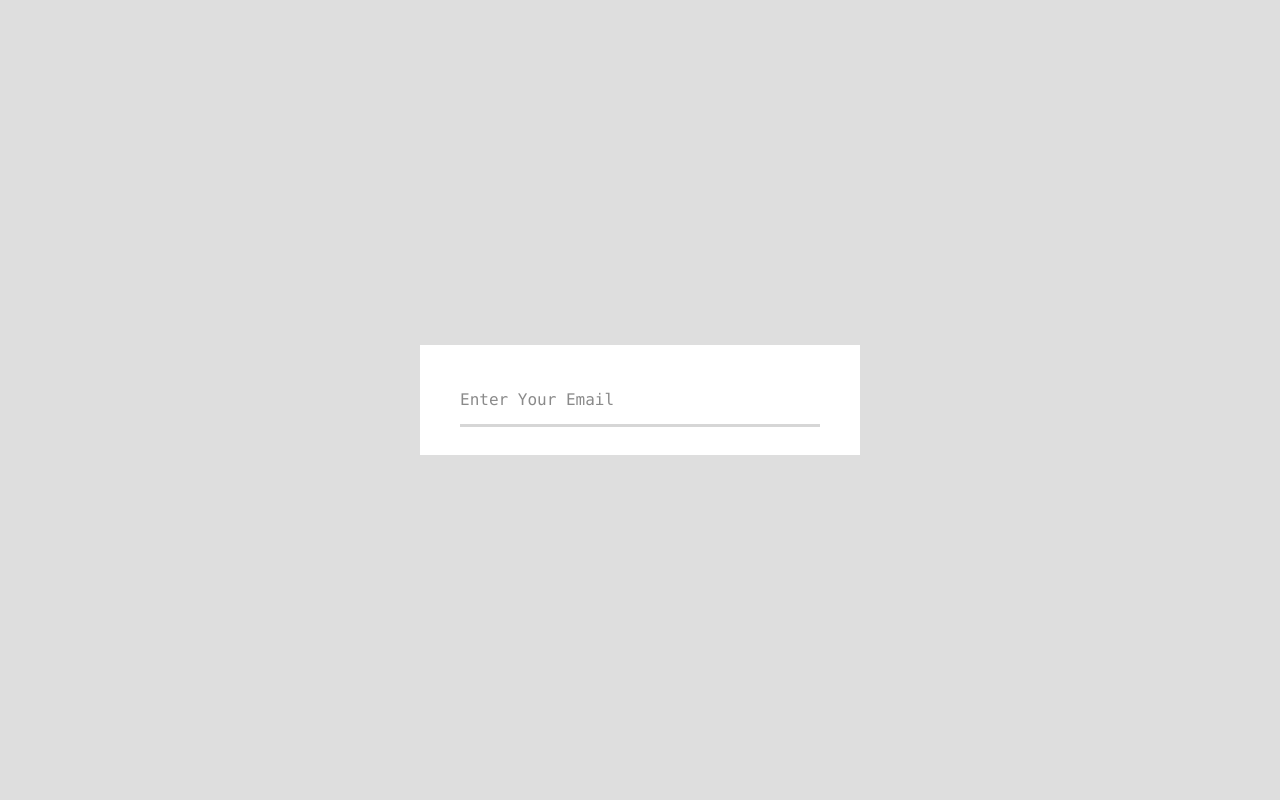
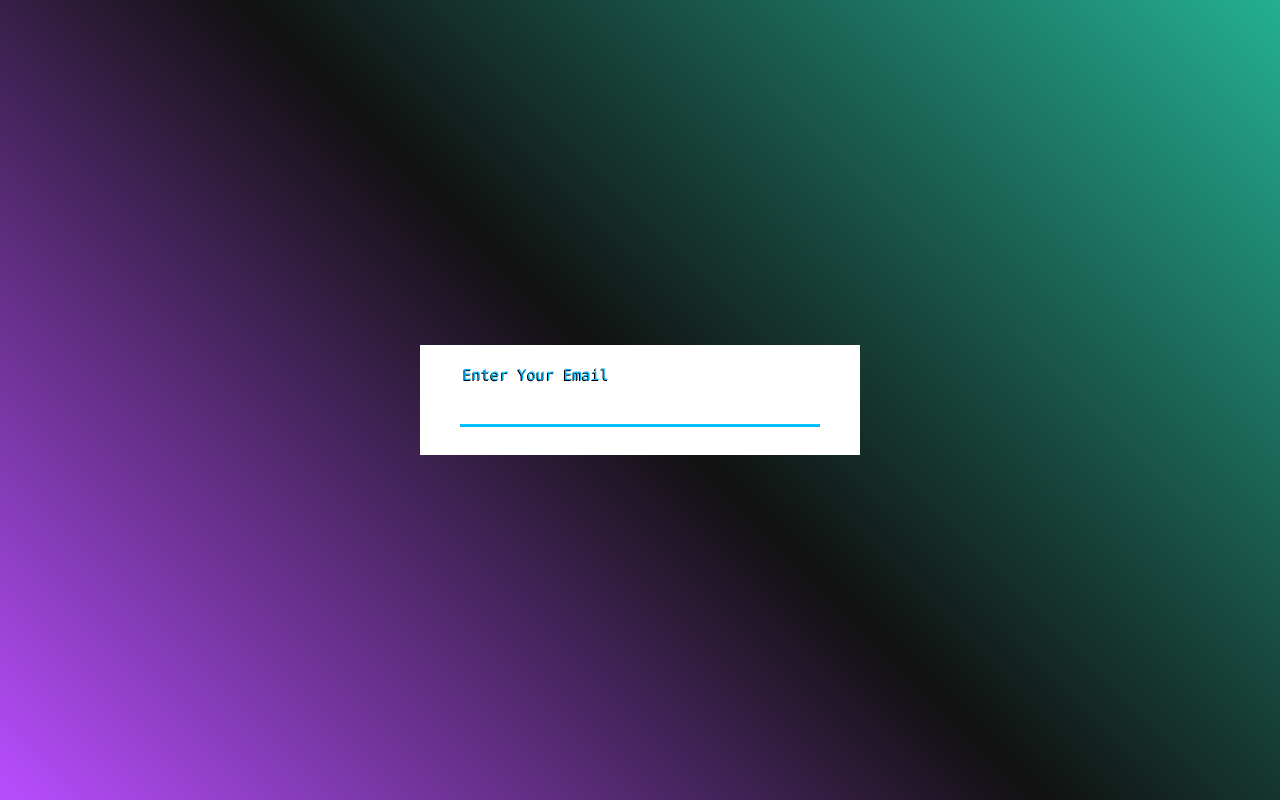
Before and after one commit to Guenfoudi-Mohamed/app_4, a plain HTML site: page index.html in a window 1280 px wide. Drawn offline with Linux system fonts and the light colour scheme.

Commit message:
Update app_4.css

```diff
--- a/app_4.css
+++ b/app_4.css
@@ -1,15 +1,15 @@
 @charset "utf-8";
-*{margin:0px;padding:0px;outline: none;}
+*{margin:0px;padding:0px;text-decoration: none;list-style: none;outline: none;}
 /*===start body===*/
-body{background-color:rgb(222, 222, 222);font-family: 'consolas';}
+body{background-image:linear-gradient(45deg,rgb(184, 78, 255) ,#111,rgb(36, 175, 145));font-family: 'consolas';height: 100vh;width: 100vw;}
 /*===end body===*/
 /*===start section===*/
 body form{min-width: 400px;min-height: 70px;position: fixed;transform: translate(-50%,-50%);top:50%;left: 50%;background-color: #fff;display: flex;justify-content: center;padding: 20px;align-items: center;}
 
-body form input{width: 90%; height: 50px;display:flex;justify-content: center;align-items: center;border: none;border-bottom: 3px solid #d6d6d6;font-size: 18px;}
+body form input{width: 90%; height: 50px;display:flex;justify-content: center;border: none;border-bottom: 3px solid #d6d6d6;font-size: 18px;}
 
 body form label{position: absolute;left: 40px;bottom: 46px;transition: transform 0.5s;pointer-events: none;color:#8a8a8a;}
 
 body form .border{position: absolute; width: 360px;height: 3px;bottom: 28px;left: 40px; background-color: deepskyblue;transition:background-color 1s;transform: scaleX(0);transition-timing-function: ease;}
-body form > input:focus + label {transform:translate(-1px,-25px) scale(0.95);transition:transform 0.5s;color: #00b4ff;text-shadow: -1px 1px black;}
-body form > input:focus + label + .border{transform: scaleY(1);transition:transform 1s;}
+body form > input:focus + label , body form > input:valid + label{transform:translate(-1px,-25px) scale(0.95);transition:transform 0.5s;color: #00b4ff;text-shadow: -1px 1px black;}
+body form > input:focus + label + .border , body form > input:valid + label + .border{transform: scaleY(1);transition:transform 1s;}
```
